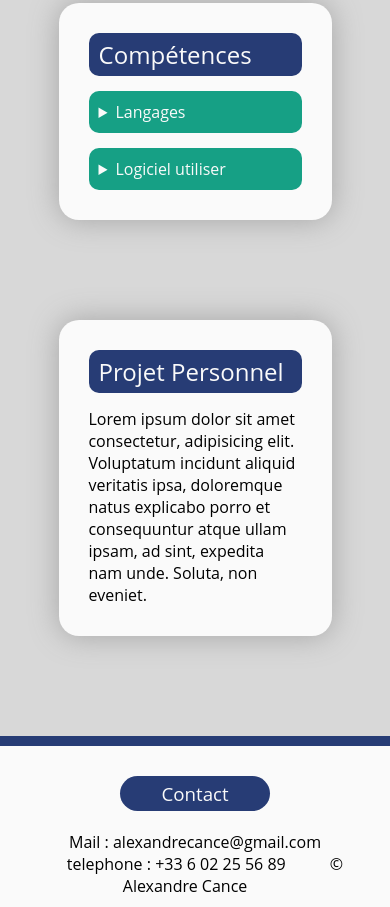
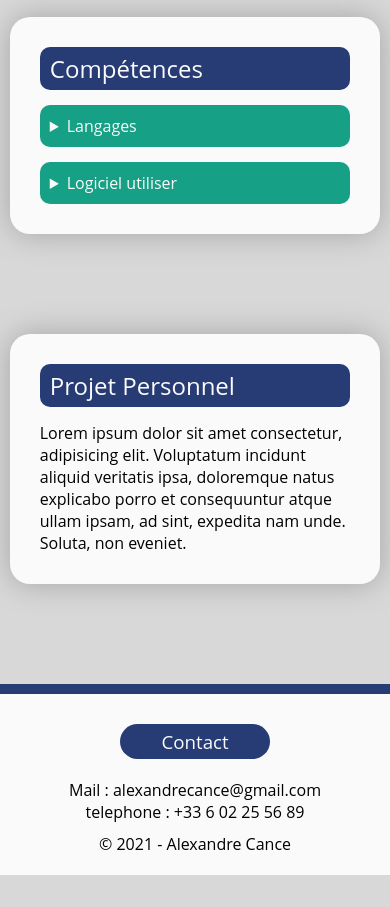
Before and after one commit to alexmi94/portfolio_website, a plain HTML site: page index.html in a window 390 px wide. Shown: the part 1027-1934 px from the top of the page. After the commit the page ends 1902 px from the top, so only its background shows below. Drawn offline with Linux system fonts and the light colour scheme.

Commit message:
add js date

```diff
--- a/css/style.css
+++ b/css/style.css
@@ -112,6 +112,10 @@ body footer{
     border-top: solid var(--color-bg-title-frame) 1rem;
 }
 
+body footer p{
+    margin: 1rem;
+}
+
 .bookmark:target{
     background: var(--color-target-frame);
 }
@@ -125,3 +129,26 @@ body footer{
     background-color: var(--color-text);
     border-radius: 50%;
 }
+
+
+@media screen and (max-width: 700px){
+
+    main > section{
+        max-width: 95%;
+    }
+
+    body nav ul li{
+        display: block;
+        padding: 1.3rem;
+    }
+
+    body nav li img{
+        margin-bottom: 0rem;
+        margin: 0 auto;
+    }
+
+    body footer ul li{
+        display: block;
+    }
+
+}
--- a/index.html
+++ b/index.html
@@ -72,8 +72,8 @@
             <!--Content info-->
             <li>Mail : alexandrecance@gmail.com</li>
             <li>telephone : +33 6 02 25 56 89</li>
-            <li>&copy;	Alexandre Cance</li>
         </ul>
+        <p></p>
     </footer>
 </body>
 </html>
--- a/js/app.js
+++ b/js/app.js
@@ -2,8 +2,10 @@ document.addEventListener("DOMContentLoaded", () => {
 
     console.log("Load");
 
+    let footer_p = document.querySelector("footer p");
+    footer_p.innerHTML += "&copy; " + new Date().getFullYear() + " -  Alexandre Cance "
+
     let img = document.querySelector("ul li img");
-
 
     let button = document.querySelector("ul li img");
     let html = document.querySelector("html");
```
